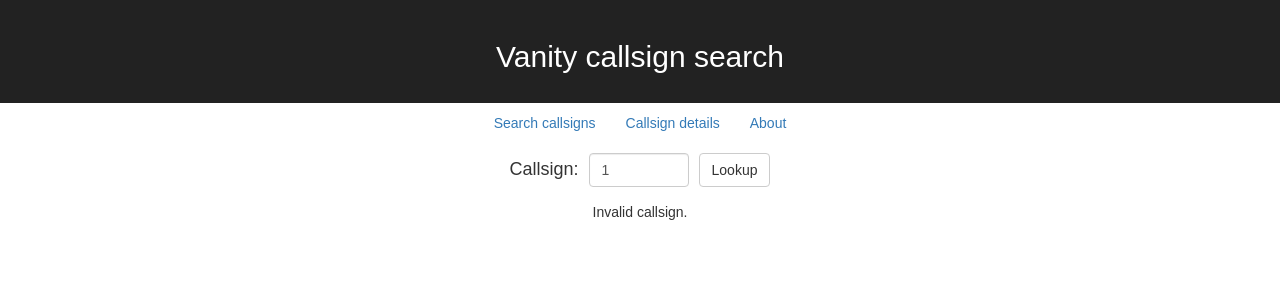
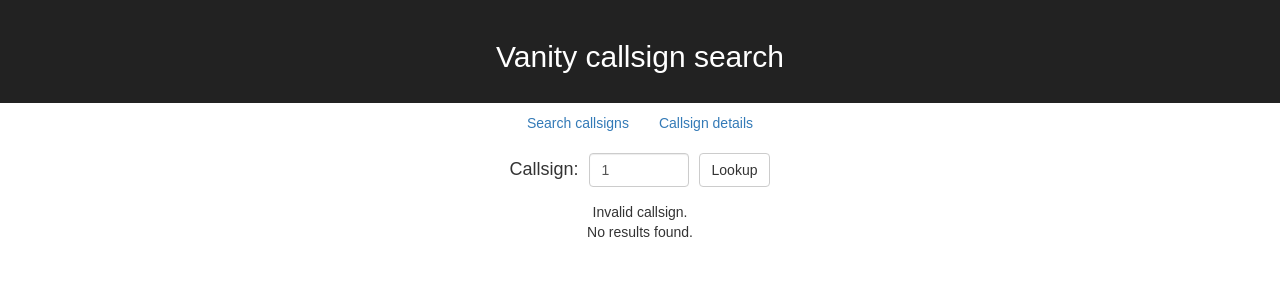
Before and after one commit to harpojaeger/vanity-callsigns, a React (Create React App) app in the folder client/: page /callsign/1 in a window 1280 px wide. Shown: the top 300 px of the page. Built offline with nearby package versions, Linux system fonts and the light colour scheme.

Commit message:
Remove About link

```diff
--- a/client/src/components/About.js
+++ b/client/src/components/About.js
@@ -2,7 +2,7 @@ import React from 'react'
 
 function About() {
   return(
-    <div>I'm an imported about component.</div>
+    <div>Use this application to search for available US ham radio callsigns..</div>
   )
 }
 
--- a/client/src/components/App.js
+++ b/client/src/components/App.js
@@ -17,7 +17,7 @@ class App extends Component {
             <ul className='nav'>
               <li><Link to='/'>Search callsigns</Link></li>
               <li><Link to="/callsign">Callsign details</Link></li>
-            <li><Link to="/about">About</Link></li>
+              {/* <li><Link to="/about">About</Link></li> */}
           </ul>
         </div>
         <div className='content-wrapper'>
--- a/client/src/components/CallsignDetails.js
+++ b/client/src/components/CallsignDetails.js
@@ -23,6 +23,7 @@ class CallsignDetails extends Component {
     console.log(props)
     this.state = {
       query: props.match.params.callsign,
+      res: [],
       isValidCallsign: true,
       searchIsRunning: false,
      }
@@ -41,7 +42,10 @@ class CallsignDetails extends Component {
     console.log('is',this.state.query,'a valid callsign:', isValidCallsign)
     this.setState( {isValidCallsign: isValidCallsign })
     if(isValidCallsign) {
-      this.setState( {searchIsRunning: true })
+      this.setState( {
+        res: [],
+        searchIsRunning: true
+      })
       this.callsignLookup(this.state.query)
       this.props.history.push('/callsign/' + this.state.query)
     }
@@ -72,7 +76,7 @@ class CallsignDetails extends Component {
           </FormGroup>
         </form>
         { !this.state.isValidCallsign && <div>Invalid callsign.</div>}
-        {(this.state.hasOwnProperty('res') && this.state.res.length >0 && this.state.isValidCallsign) &&
+        {( this.state.res.length > 0 ) &&
           <ul className='licenseAttrList'>
             {
               Object.entries(this.state.res[0]).map( ([key, value]) => {
@@ -81,7 +85,7 @@ class CallsignDetails extends Component {
             }
           </ul>
         }
-        { (this.state.hasOwnProperty('res') && this.state.res.length == 0 && this.state.isValidCallsign ) &&
+        { (this.state.res.length === 0 && !this.state.searchIsRunning ) &&
           <div>No results found.</div>
         }
       </div>
```
Lines whose indentation alone changed are shown as unchanged.
